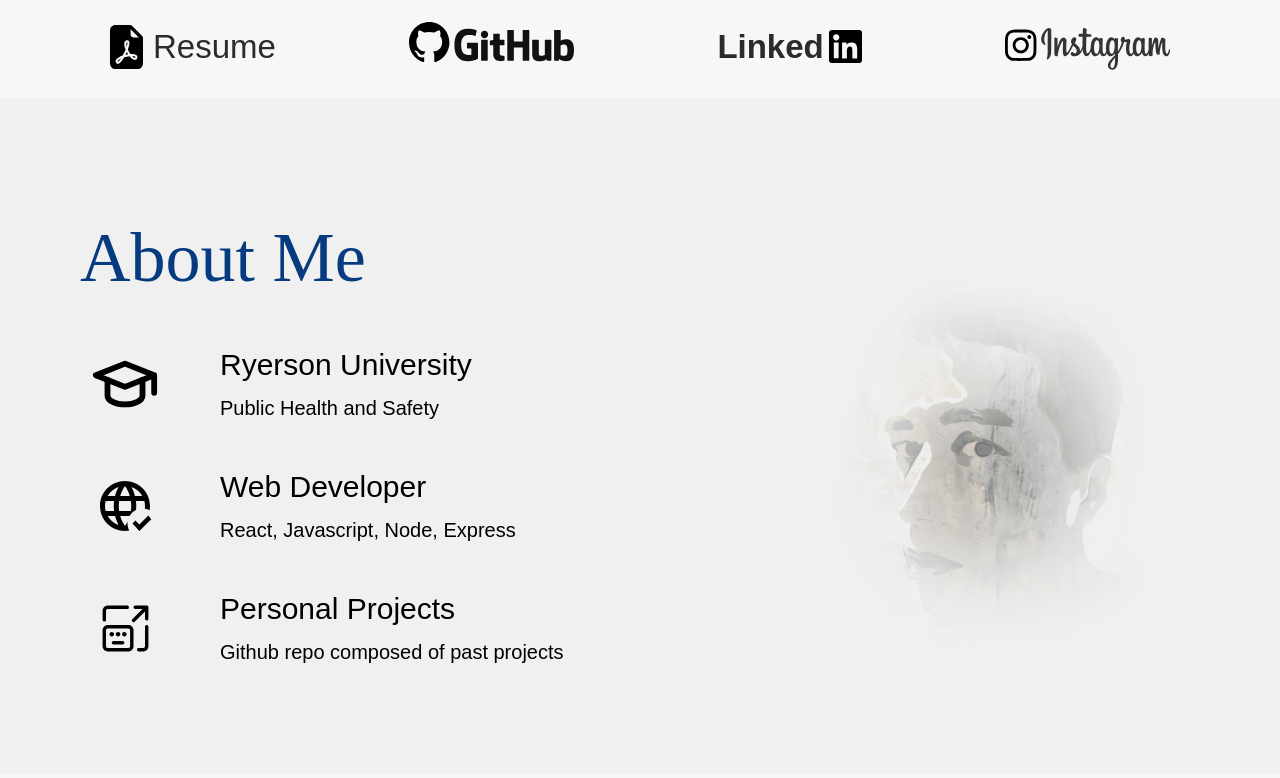
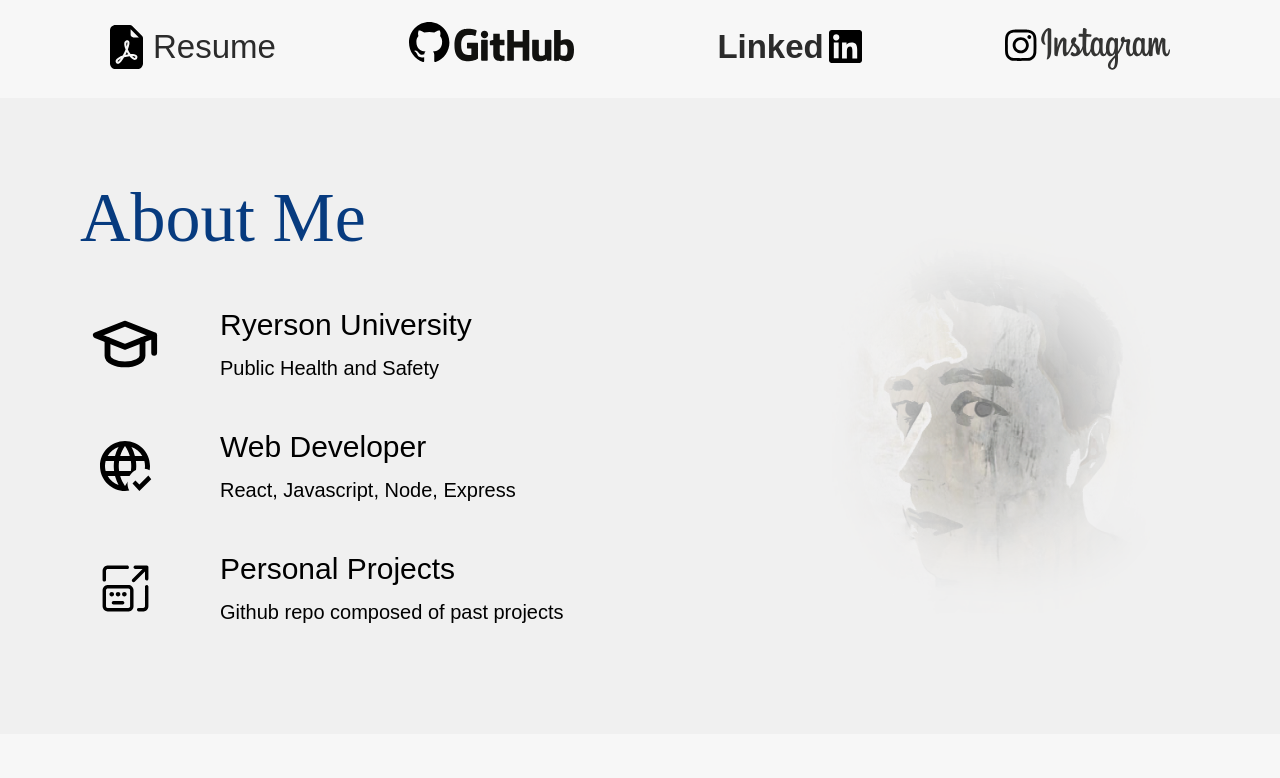
Before and after one commit to danjhkim/portfolio2, a React (Create React App) app: page / in a window 1280 px wide. Shown: the part 802-1580 px from the top of the page. Built offline with nearby package versions, Linux system fonts and the light colour scheme.

Commit message:
fixed margins 2

```diff
--- a/src/Css/About.css
+++ b/src/Css/About.css
@@ -4,7 +4,7 @@
 
 .aboutinner {
   display: flex;
-  padding: 120px 30px 60px;
+  padding: 80px 30px 60px;
   justify-content: space-between;
   align-items: center;
   width: 100%;
--- a/src/Sass/About.scss
+++ b/src/Sass/About.scss
@@ -4,7 +4,7 @@
 
 .aboutinner {
 	display: flex;
-	padding: 120px 30px 60px;
+	padding: 80px 30px 60px;
 	justify-content: space-between;
 	align-items: center;
 	width: 100%;
```
